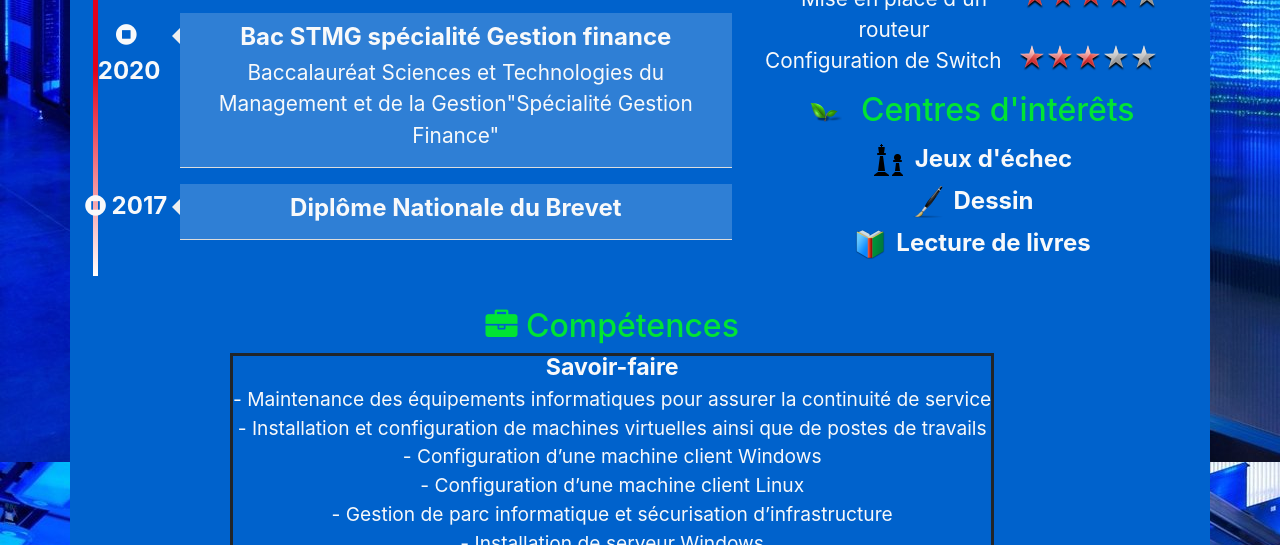
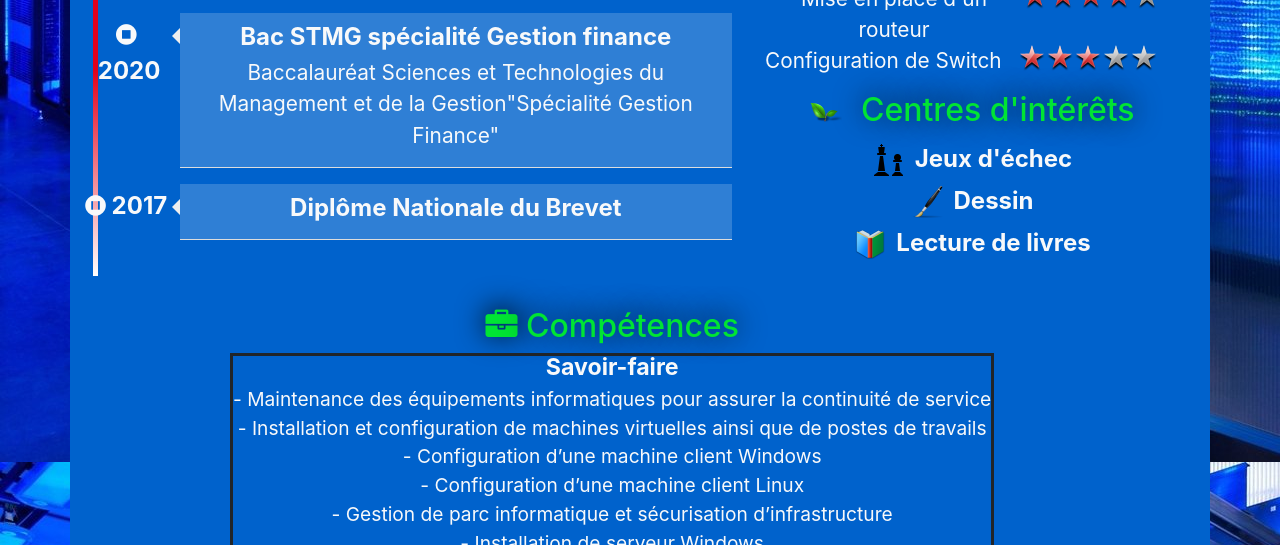
Before and after one commit to Saimoji/Youceftarfa.github.io, a plain HTML site: page cv.html in a window 1280 px wide. Shown: the part 788-1333 px from the top of the page. Drawn offline with nearby package versions, Linux system fonts and the light colour scheme.

Commit message:
modification de la case compétence

```diff
--- a/css/cv.css
+++ b/css/cv.css
@@ -113,3 +113,9 @@ body {
     color: #f8f9fa;
 
 }
+
+.h2, h2 {
+    font-size: 2rem;
+    color: #00e434;
+    text-shadow: 0px -3px 29px black;
+}
```
Also changed, not shown: Projetreseau.html (line endings or trailing spaces).
